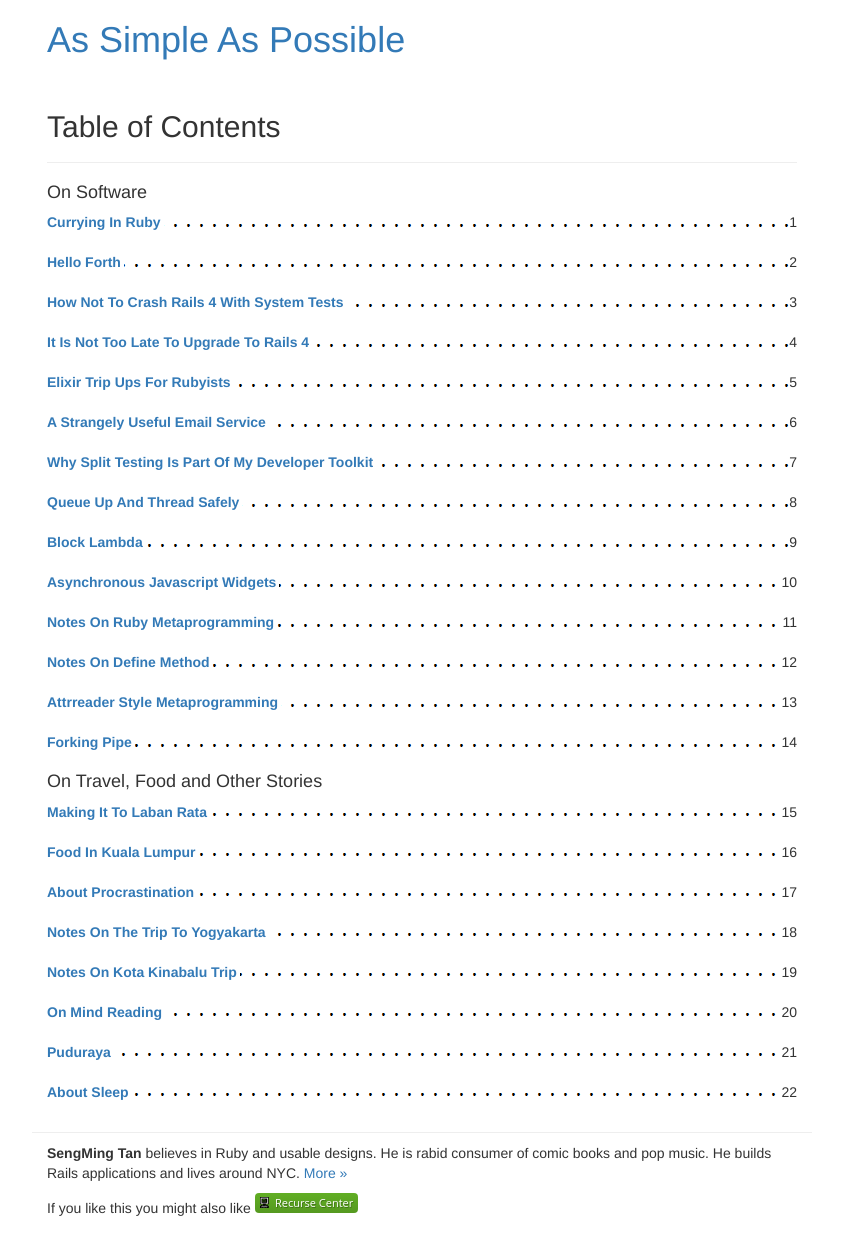
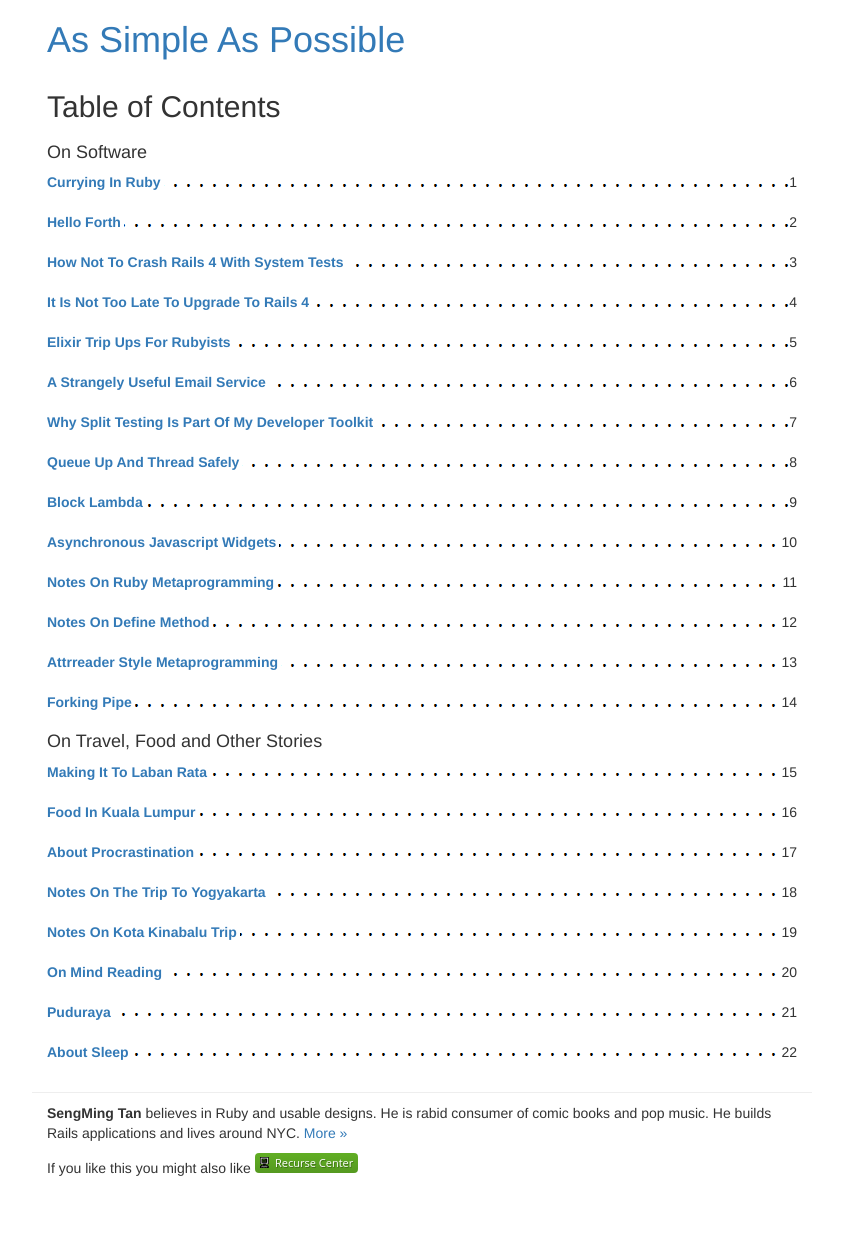
Before and after one commit to tansengming/tansengming.github.com, a Jekyll site: the page built from index.html, in a window 1280 px wide. Shown: the whole page, without its empty margins (218-1061 px from the left). Built offline with Jekyll 4.4.1, drawn with Linux system fonts in a browser that asks for light colours; comment, search, counter and statistics services are not loaded; after the commit the page ends 1198 px from its top, so only the background shows below that.

Commit message:
stops hunky page header

```diff
--- a/stylesheets/styles.css
+++ b/stylesheets/styles.css
@@ -1,3 +1,9 @@
+.page-header {
+  padding-bottom: 0;
+  border-bottom: 0;
+  margin-top: 20px;
+}
+
 footer {
   padding-bottom: 20px;
   padding-top: 10px;
```
